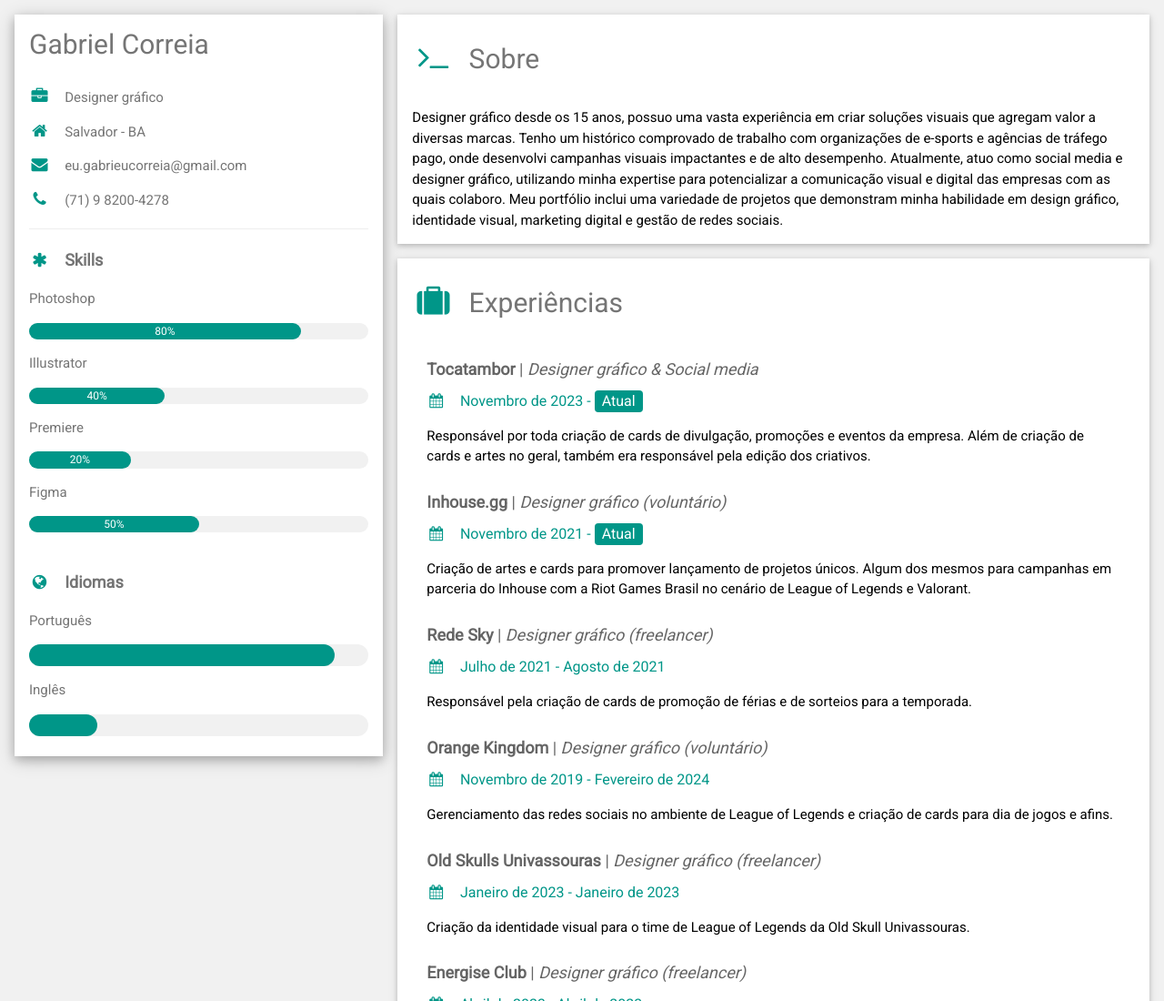
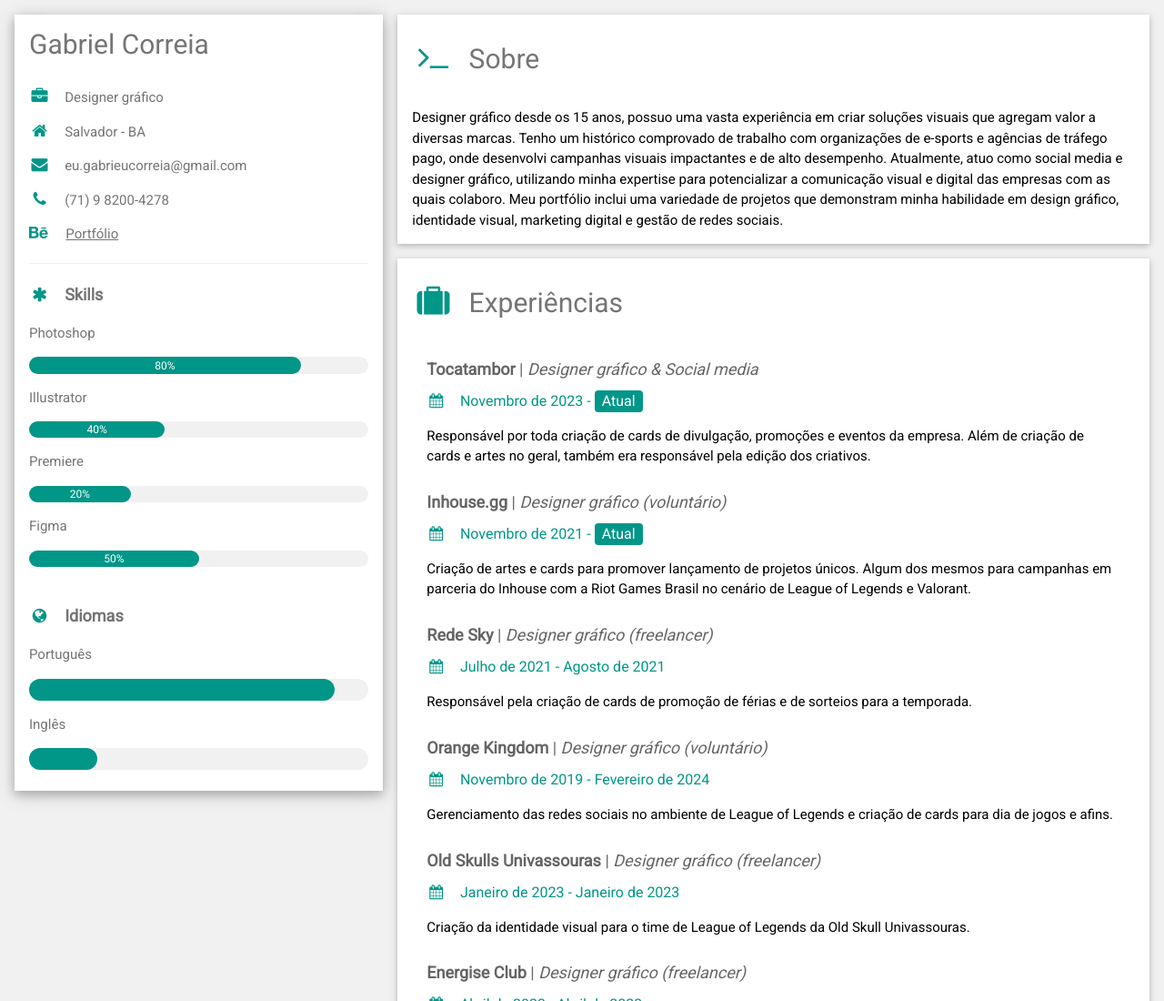
Before and after one commit to gabr1elcorreia/curriculo, a plain HTML site: page index.html in a window 1280 px wide. Shown: the top 1100 px of the page at 91% size. Drawn offline with nearby package versions, Linux system fonts and the light colour scheme.

Commit message:
Update index.html

```diff
--- a/index.html
+++ b/index.html
@@ -40,6 +40,7 @@
               <p><i class="fa fa-home fa-fw w3-margin-right w3-large w3-text-teal"></i>Salvador - BA</p>
               <p><i class="fa fa-envelope fa-fw w3-margin-right w3-large w3-text-teal"></i>eu.gabrieucorreia@gmail.com</p>
               <p><i class="fa fa-phone fa-fw w3-margin-right w3-large w3-text-teal"></i>(71) 9 8200-4278</p>
+			  <p><i class="fa fa-home fa-behance w3-margin-right w3-large w3-text-teal"></i> <a href="https://www.behance.net/fwizy">Portfólio</a>
               <hr>
 
               <p class="w3-large">
```
